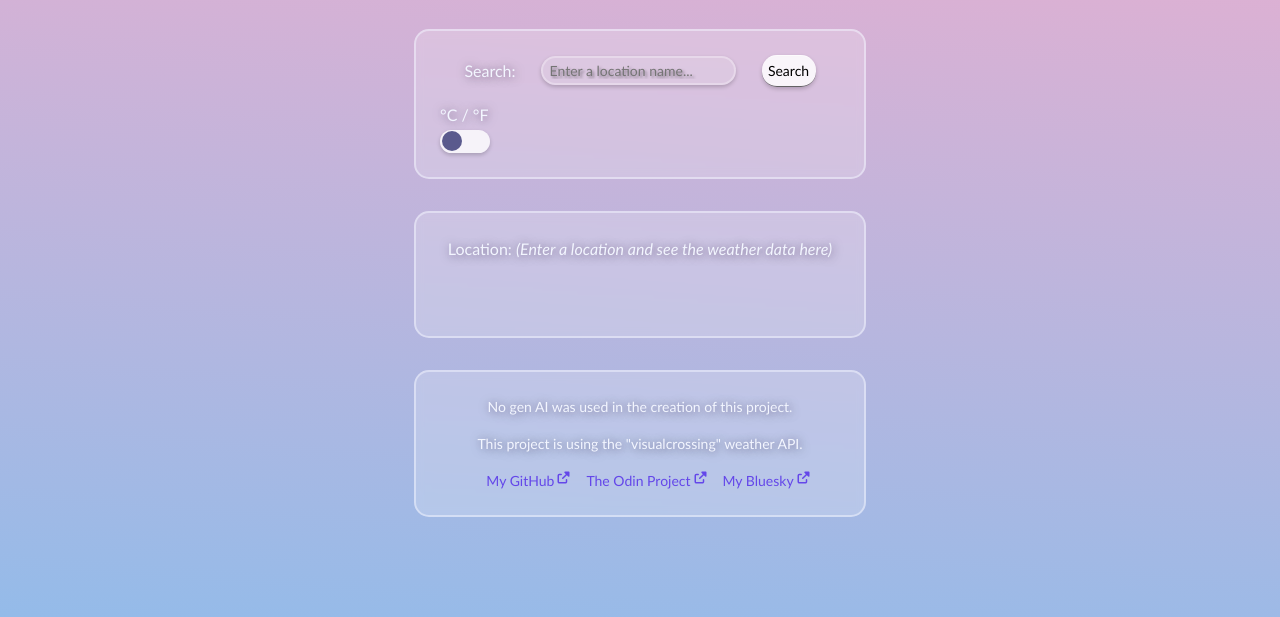
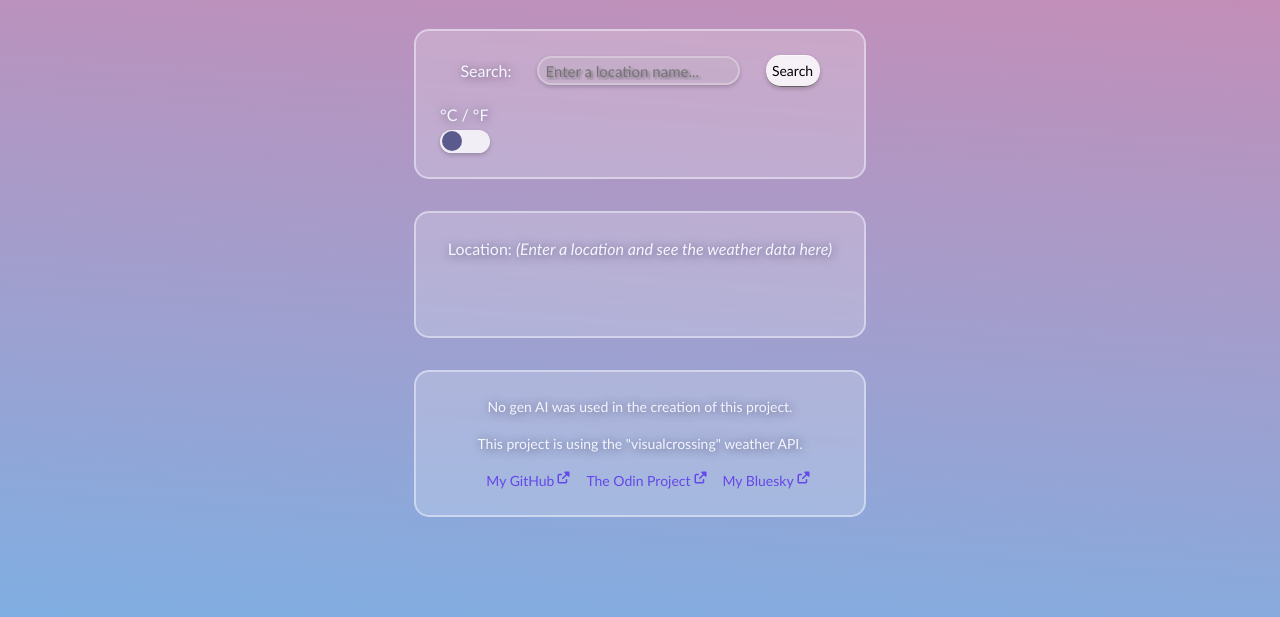
Before and after one commit to SapphicBear/simpleWeather, a website built with webpack: page src/index.html in a window 1280 px wide. Shown: the part 183-800 px from the top of the page. Built offline with nearby package versions, Linux system fonts and the light colour scheme.

Commit message:
Add: style change and remove debug console info
Add more contrast when users hover over divs and
add a focus flag for the input to make it more visible

```diff
--- a/src/index.js
+++ b/src/index.js
@@ -5,7 +5,6 @@ import { render } from "./render.js";
 import { format } from "date-fns";
 import { TZDate } from "@date-fns/tz";
 
-console.log("Javascript connected from Index.js");
 
 let DOM = cacheDOM();
 function convertUnit() {
@@ -29,11 +28,9 @@ DOM.searchButton.addEventListener("click", () => {
     render.clearDOM(DOM);
     getData.dataHandler(DOM)
         .then((data) => {
-            console.log(data)
             render.samplePrint(data, DOM, convertUnit(), getTime(data));
             render.handleBackground(data, DOM);
         }).catch((error) => {
-            console.log(error);
             render.printError(error, DOM);
             render.handleBackground(error, DOM);
         })
--- a/src/style.css
+++ b/src/style.css
@@ -79,11 +79,12 @@ a:visited {
 
 body {
   /* background gradient */
-  background: linear-gradient(184deg,rgba(238, 174, 206, 1) 0%, rgba(148, 187, 233, 1) 100%);
+  background: linear-gradient(184deg,rgb(212, 134, 173) 0%, rgb(128, 174, 226) 100%);
   transition-duration: 1s;
   background-repeat: no-repeat;
   background-size: cover;
   min-height: min(100dvh, 150dvh);
+
 }
 body.day {
   backdrop-filter: hue-rotate(290deg) brightness(0.87) contrast(130%);
@@ -128,16 +129,20 @@ footer {
   }
 }
 input {
-      font-size: 14px;
+      font-size: 15px;
       height: 1.8rem;
       padding: 0.4rem;
       border-radius: var(--border-radius);
       color: rgb(255, 255, 255);
       text-shadow: rgba(41, 41, 41, 0.493) 2px 2px 3px;
       box-shadow: rgba(0, 0, 0, 0.2) 0 2px 4px;
-      background: rgba(241, 241, 241, 0.137);
+      background: rgba(190, 190, 190, 0.192);
       border: rgba(255, 255, 255, 0.281) 2px solid;
       outline: none;
+      transition-duration: 250ms;
+      &:focus {
+        background: rgba(190, 120, 255, 0.26);
+      }
 }
 button {
   font-size: 14px;
@@ -205,3 +210,9 @@ input[type="checkbox"] {
 input:checked + .switch::before {
   transform: translateX(26px);
 }
+h1, header, main, footer {
+  transition-duration: 250ms;
+  &:hover {
+        background: rgba(211, 115, 255, 0.384);
+      }
+}
```
Also changed, not shown: 1 other file.
